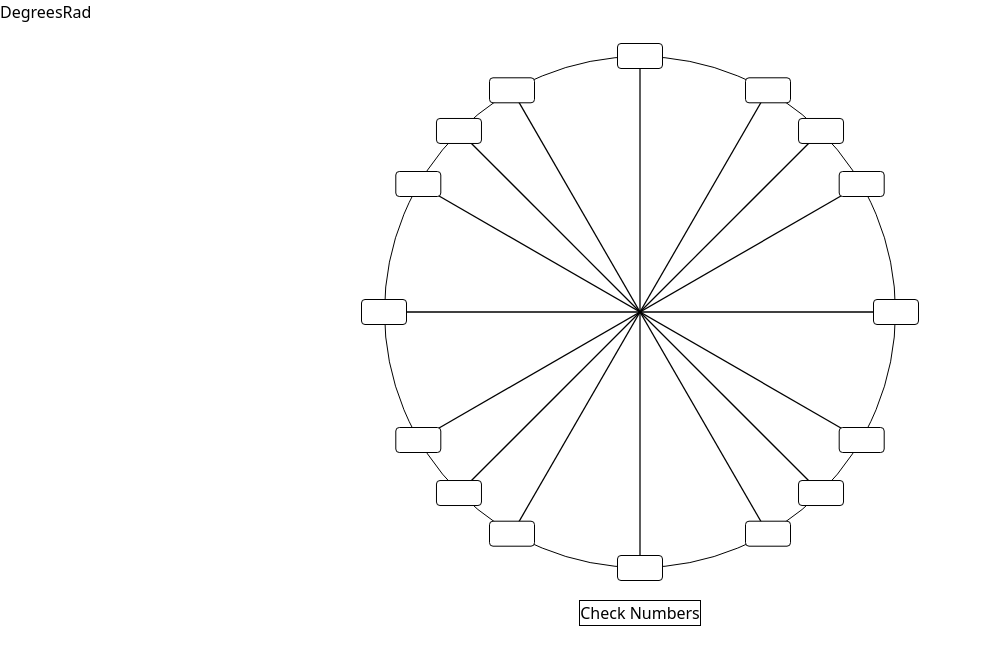
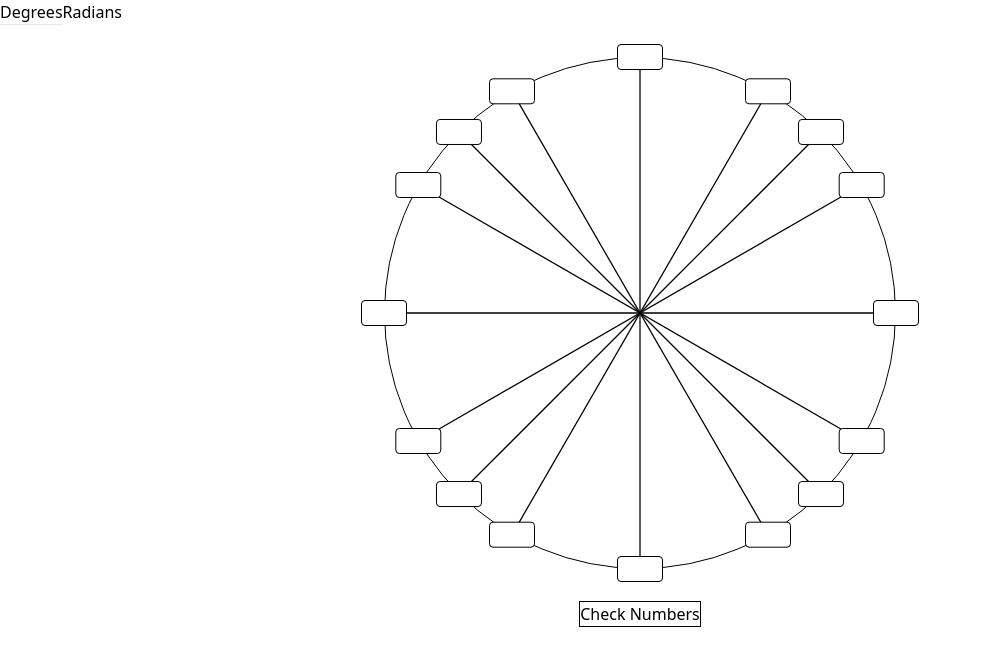
Before and after one commit to 8SIXSect/UnitCircleSite, a Vue app: page / in a window 1280 px wide. Shown: the top 666 px of the page, without its empty margins (0-982 px from the left). Built offline with nearby package versions, Linux system fonts and the light colour scheme.

Commit message:
Refactored code in order to not duplicate button styles

```diff
--- a/src/components/unit_circle/UnitCircleMode.vue
+++ b/src/components/unit_circle/UnitCircleMode.vue
@@ -1,4 +1,6 @@
 <script setup lang="ts">
+
+import UnitCircleModeButton from './UnitCircleModeButton.vue';
 import { useInputDataStore } from '@/stores/inputData';
 import { storeToRefs } from 'pinia';
 
@@ -12,10 +14,7 @@ const { isDegreesEnabled, isRadiansEnabled } = storeToRefs(store);
 <template>
     <!-- ID given for testing purposes -->
     <div id="unit-circle-mode-container">
-        <button v-if="isDegreesEnabled" disabled>Degrees</button>
-        <button v-else @click="store.switchAngleMode">Deg</button>
-
-        <button v-if="isRadiansEnabled" disabled>Radians</button>
-        <button v-else @click="store.switchAngleMode">Rad</button>
+        <UnitCircleModeButton :is-button-enabled="isDegreesEnabled" text-to-display="Degrees" />
+        <UnitCircleModeButton :is-button-enabled="isRadiansEnabled" text-to-display="Radians" />
     </div>
 </template>
--- /dev/null
+++ b/src/components/unit_circle/UnitCircleModeButton.vue
@@ -0,0 +1,17 @@
+<script setup lang="ts">
+import { useInputDataStore } from '@/stores/inputData';
+
+
+const store = useInputDataStore();
+
+const props = defineProps<{
+    isButtonEnabled: boolean,
+    textToDisplay: string
+}>();
+
+</script>
+
+<template>
+    <button v-if="isButtonEnabled" class="border-b" disabled>{{ textToDisplay }}</button>
+    <button v-else @click="store.switchAngleMode">{{ textToDisplay }}</button>
+</template>
```
